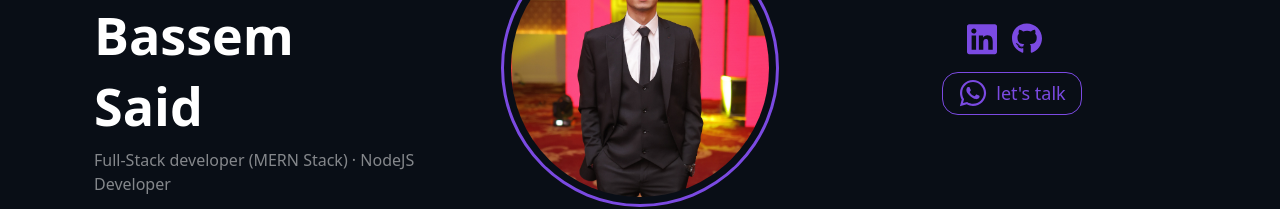
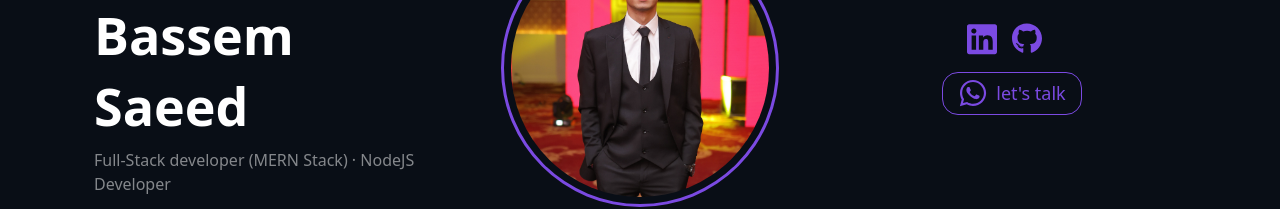
Before and after one commit to bassem620/my-portfolio, a React (Create React App) app: page / in a window 1280 px wide. Shown: the part 342-551 px from the top of the page. Built offline with nearby package versions, Linux system fonts and the light colour scheme.

Commit message:
Said => Saeed

```diff
--- a/src/pages/Home.jsx
+++ b/src/pages/Home.jsx
@@ -24,7 +24,7 @@ const Home = () => {
                                     Bassem
                                 </span>
                                 <span className="lastname">
-                                    Said
+                                    Saeed
                                 </span>
                             </div>
                             <span className="posTitle fw-light">
```
